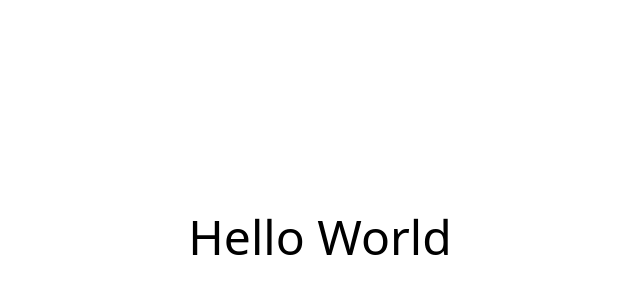
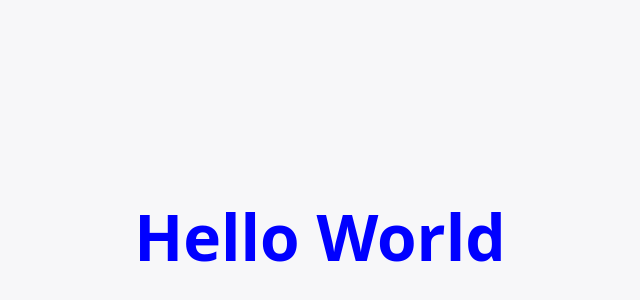
Before and after one commit to anuraganand62034-del/hello-world-demo, a plain HTML site: page index.html in a window 1280 px wide. Shown: the part 164-464 px from the top of the page, without its empty margins (320-960 px from the left). Drawn offline with Linux system fonts and the light colour scheme.

Commit message:
Update index.html for round 2

```diff
--- a/index.html
+++ b/index.html
@@ -1,9 +1,9 @@
 <!DOCTYPE html>
 <html lang="en">
 <head>
-  <meta charset="UTF-8" />
-  <meta name="viewport" content="width=device-width, initial-scale=1.0"/>
-  <title>Hello World</title>
+  <meta charset="utf-8" />
+  <meta name="viewport" content="width=device-width, initial-scale=1" />
+  <title>Hello World - Round 2</title>
   <style>
     html, body {
       height: 100%;
@@ -13,12 +13,18 @@
       display: flex;
       align-items: center;
       justify-content: center;
-      font-family: system-ui, -apple-system, Segoe UI, Roboto, Arial, sans-serif;
-      font-size: 3rem;
+      background: #f7f7f9;
+      font-family: system-ui, -apple-system, Segoe UI, Roboto, Helvetica, Arial, sans-serif;
+    }
+    h1 {
+      margin: 0;
+      font-size: 64px; /* larger */
+      font-weight: 800; /* bold */
+      color: blue;      /* changed color to blue */
     }
   </style>
 </head>
 <body>
-  Hello World
+  <h1>Hello World</h1>
 </body>
 </html>
```
